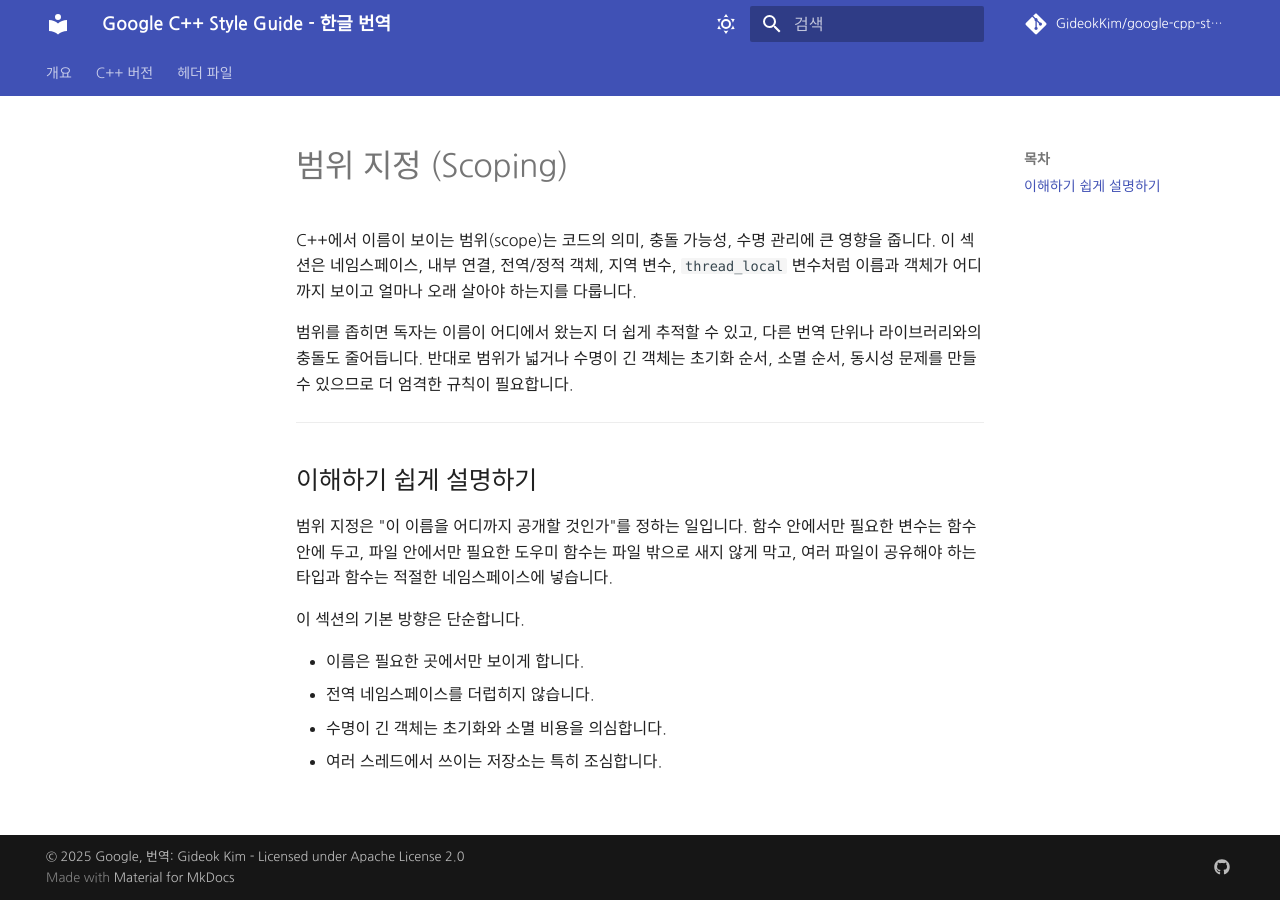
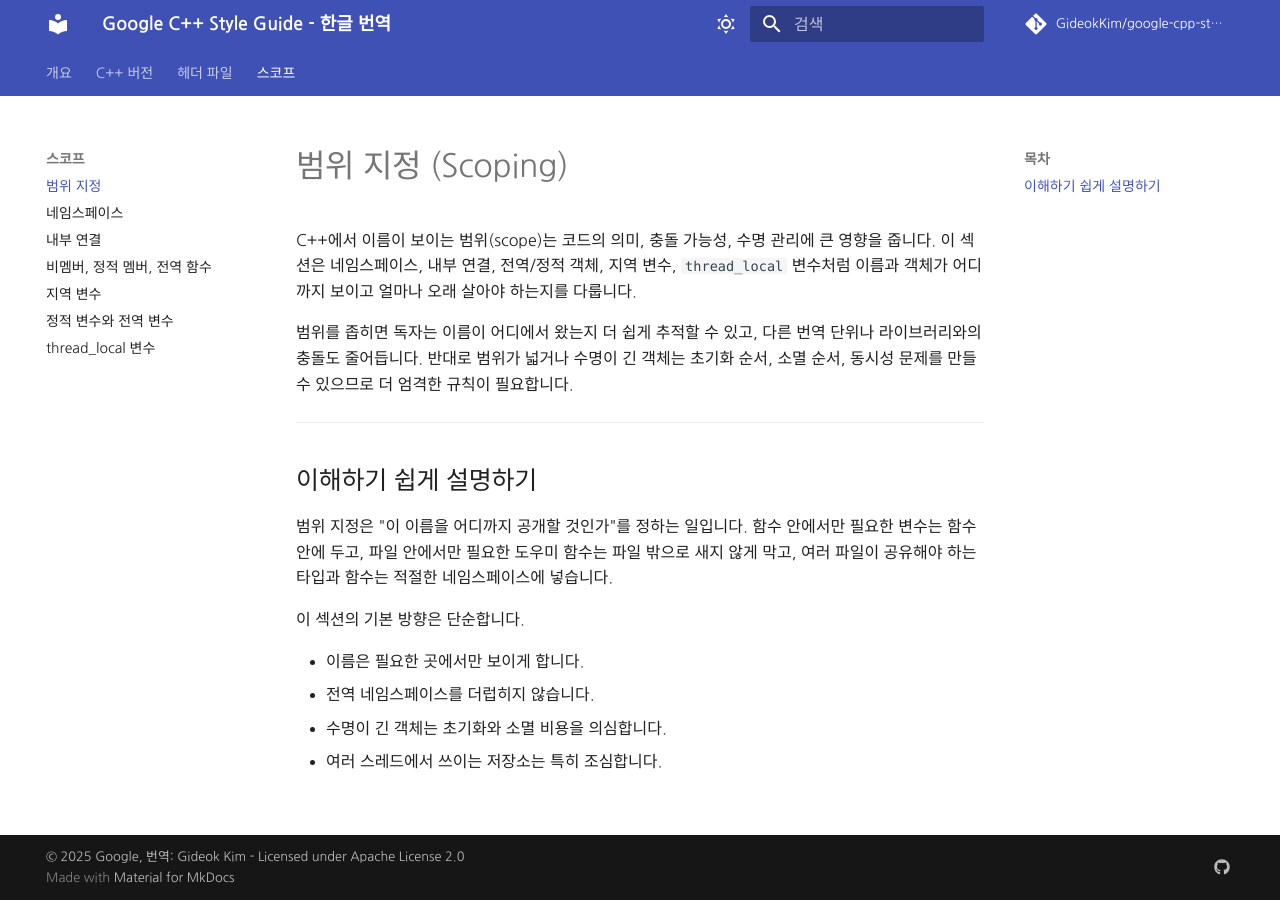
Before and after one commit to GideokKim/google-cpp-style-guide-kr, an MkDocs documentation site: the page built from google cpp style guide/scoping.md, in a window 1280 px wide. Built offline with MkDocs 1.6.1 and Material for MkDocs 9.7.7, drawn with Linux system fonts in a browser that asks for light colours; some web fonts are replaced; comment, search, counter and statistics services are not loaded.

Commit message:
docs(scoping): update navigation for scoping pages

```diff
--- a/mkdocs.yml
+++ b/mkdocs.yml
@@ -94,3 +94,11 @@ nav:
     - 전방 선언: forward_declarations.md
     - 헤더 파일에서 함수 정의하기: defining_functions_in_header_files.md
     - 포함 순서와 이름: names_and_order_of_includes.md
+  - 스코프:
+    - 범위 지정: scoping.md
+    - 네임스페이스: namespaces.md
+    - 내부 연결: internal_linkage.md
+    - 비멤버, 정적 멤버, 전역 함수: nonmember_static_member_and_global_functions.md
+    - 지역 변수: local_variables.md
+    - 정적 변수와 전역 변수: static_and_global_variables.md
+    - thread_local 변수: thread_local_variables.md
```
